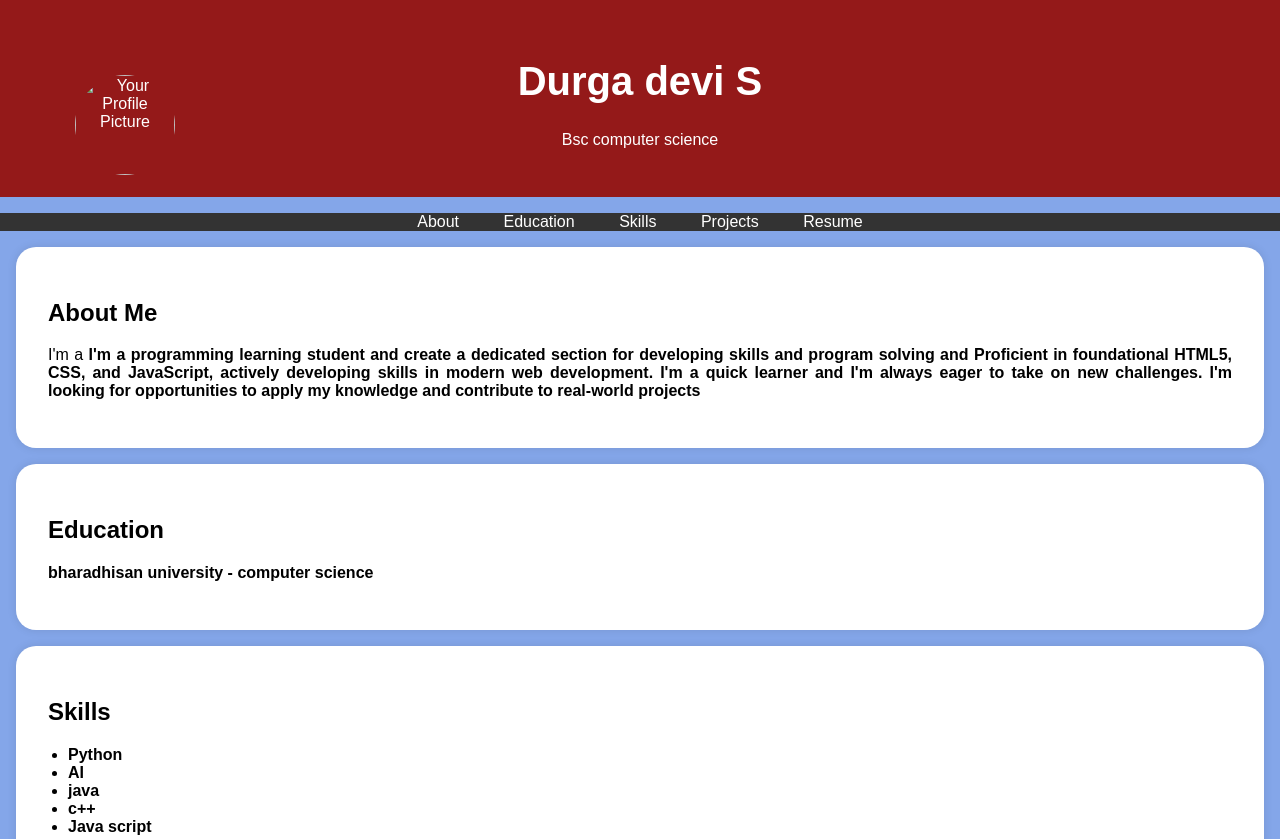
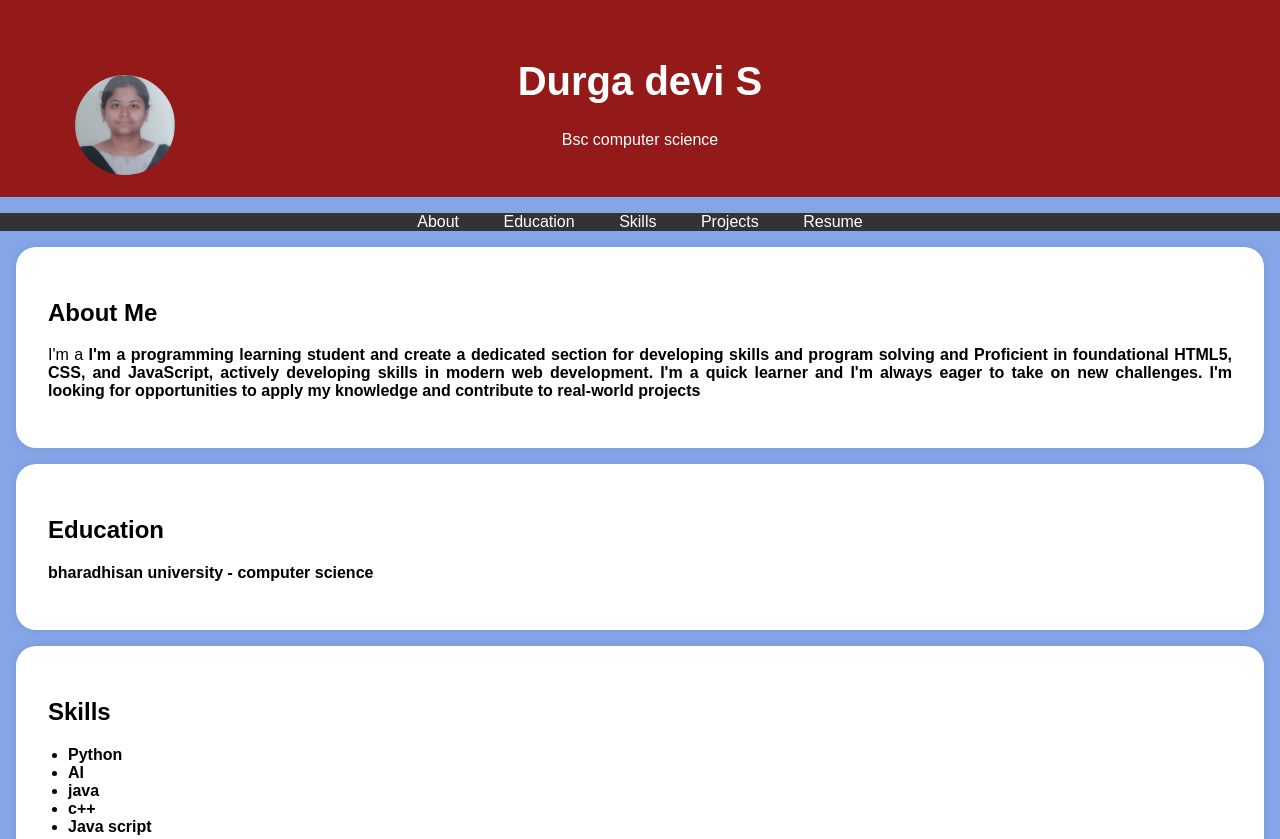
Before and after one commit to durgadevi13csgcwk/Digital-portfolio-, a plain HTML site: page index.html in a window 1280 px wide. Shown: the top 839 px of the page. Drawn offline with Linux system fonts and the light colour scheme.

Commit message:
Update index.html

```diff
--- a/index.html
+++ b/index.html
@@ -95,7 +95,7 @@
     <header>
         <div class="header-content">
             <!-- Add your profile picture here -->
-            <img src="/storage/emulated/0/DCIM/Camera/IMG_20250313_181055.jpg"alt="Your Profile Picture" class="profile-picture">
+            <img src="IMG_20250313_181055.jpg"alt="Your Profile Picture" class="profile-picture">
             <h1>Durga devi S</h1>
             <p>Bsc computer science</p>
         </div>
```
